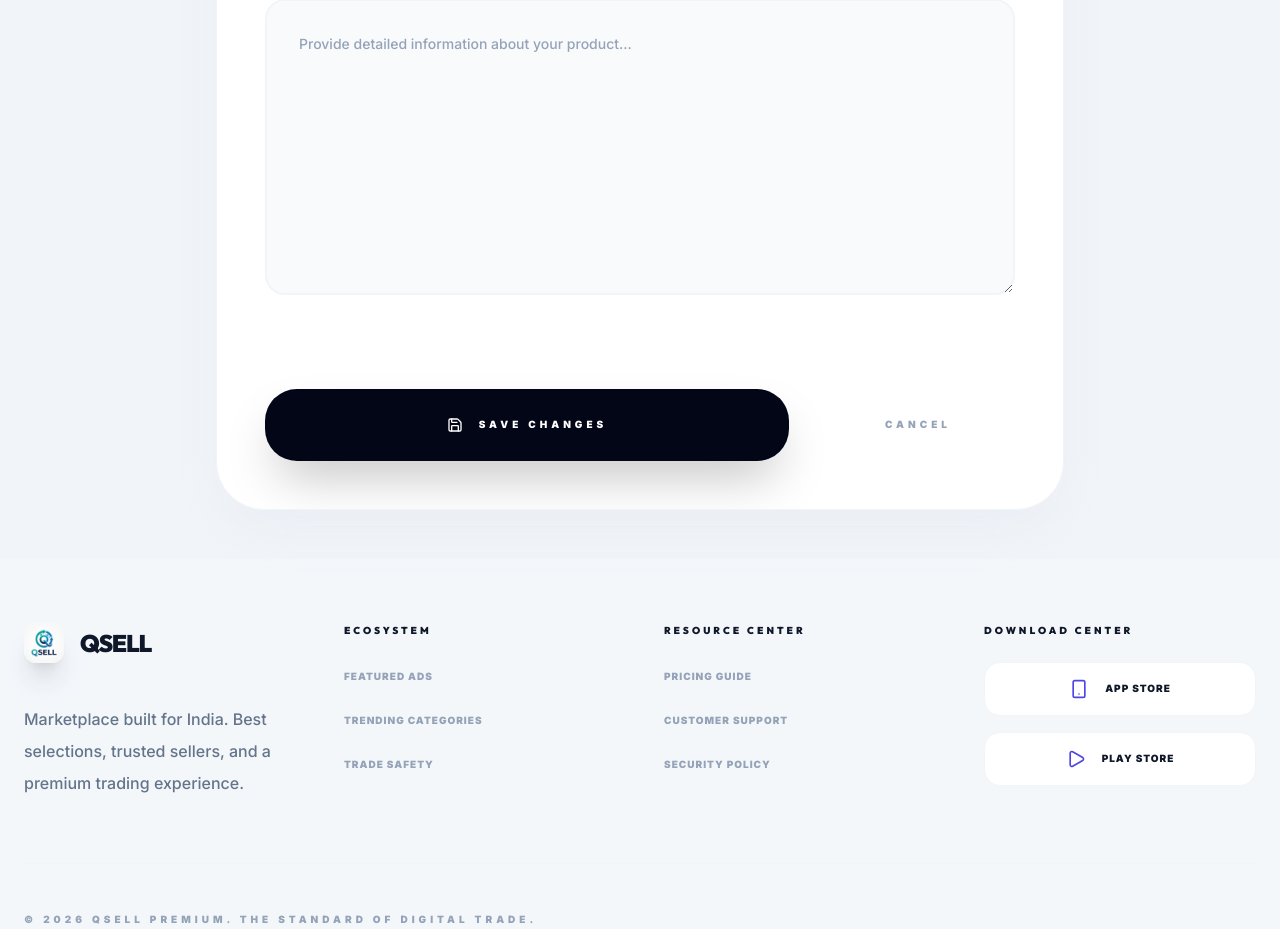
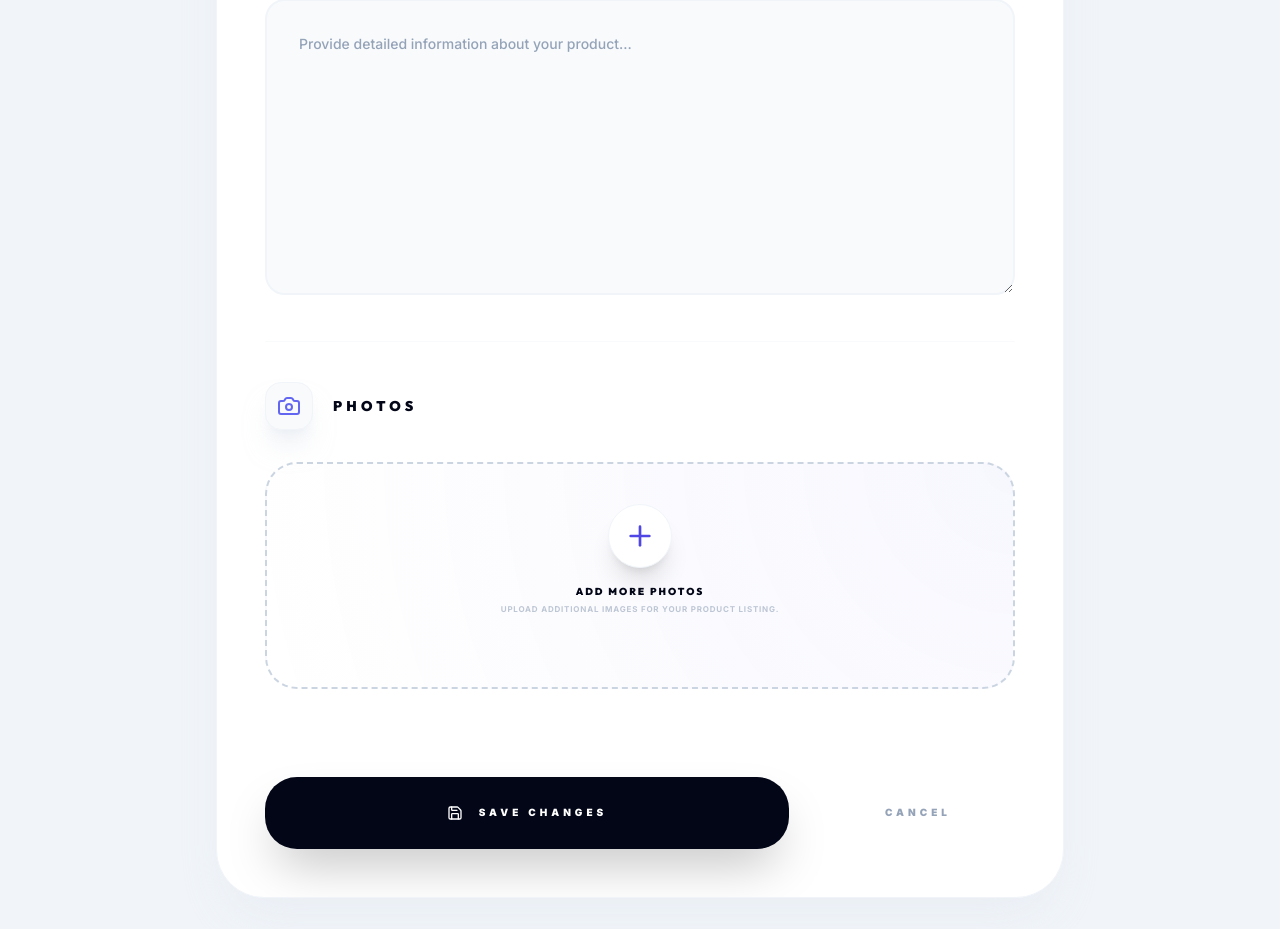
Before and after one commit to anuttananugrah/QSell, a Django app: template product/templates/edit_product.html in a window 1280 px wide. Shown: the part 1883-2812 px from the top of the page. Run offline with Django 5.2, Linux system fonts and the light colour scheme; the template is opened without the code that fills it: values that come from a table or form of the project are taken from there, others are empty; parts of the project's set-up code (start-up, migrations or seed data) failed here and were passed over; some libraries are stand-ins or nearby versions.

Commit message:
image field

```diff
--- a/product/templates/edit_product.html
+++ b/product/templates/edit_product.html
@@ -37,6 +37,17 @@
     select option {
         background-color: #ffffff;
         color: #0f172a;
+    }
+    .media-staged-zone {
+        border: 2px dashed #cbd5e1;
+        border-radius: 32px;
+        transition: all 0.4s ease;
+        background: radial-gradient(circle at top right, rgba(99, 102, 241, 0.05), transparent);
+    }
+    .media-staged-zone:hover {
+        border-color: #6366f1;
+        background: #f8fafc;
+        box-shadow: 0 30px 60px -15px rgba(99, 102, 241, 0.15);
     }
 </style>
 {% endblock %}
@@ -233,6 +244,32 @@
                 </div>
             </div>
 
+            <hr class="border-slate-50">
+
+            <!-- Media Visual Assets Row -->
+            <div class="space-y-8">
+                <div class="flex items-center gap-5">
+                    <div class="h-12 w-12 registry-icon-box rounded-2xl flex items-center justify-center shadow-xl shadow-slate-200/50">
+                        <i data-lucide="camera" class="w-6 h-6"></i>
+                    </div>
+                    <h3 class="text-sm font-black text-slate-950 font-outfit uppercase tracking-[0.3em]">Photos</h3>
+                </div>
+
+                <div class="relative group">
+                    <input type="file" name="images" id="media_upload" multiple class="absolute inset-0 w-full h-full opacity-0 cursor-pointer z-20">
+                    <div class="media-staged-zone p-10 flex flex-col items-center justify-center text-center space-y-4 group-hover:bg-slate-50/50 transition-all duration-700">
+                        <div class="h-16 w-16 bg-white border border-slate-100 rounded-[2rem] flex items-center justify-center text-indigo-600 shadow-xl group-hover:scale-110 transition-all duration-500">
+                            <i data-lucide="plus" class="w-8 h-8"></i>
+                        </div>
+                        <div class="space-y-1">
+                            <h4 class="font-black text-slate-950 font-outfit uppercase tracking-[0.2em] text-[10px]">Add More Photos</h4>
+                            <p class="text-[8px] text-slate-400 font-bold uppercase tracking-widest opacity-60">Upload additional images for your product listing.</p>
+                        </div>
+                        <div id="preview-container" class="flex flex-wrap items-center justify-center gap-4 pt-4"></div>
+                    </div>
+                </div>
+            </div>
+
             <!-- Update Trigger -->
             <div class="pt-12 flex flex-col sm:flex-row items-center gap-8">
                 <button type="submit" class="w-full sm:flex-1 bg-slate-950 hover:bg-indigo-600 text-white py-7 rounded-[2rem] font-black text-[10px] uppercase tracking-[0.4em] flex items-center justify-center gap-4 transition-all shadow-2xl active:scale-95 group">
@@ -247,6 +284,29 @@
 <!-- Registry Middleware Scripts -->
 <script>
     lucide.createIcons();
+
+    // Media Preview Logic
+    const fileInput = document.getElementById('media_upload');
+    const previewContainer = document.getElementById('preview-container');
+
+    if (fileInput) {
+        fileInput.addEventListener('change', () => {
+            previewContainer.innerHTML = '';
+            if (fileInput.files.length > 0) {
+                for (let i = 0; i < fileInput.files.length; i++) {
+                    const file = fileInput.files[i];
+                    const reader = new FileReader();
+                    reader.onload = (e) => {
+                        const div = document.createElement('div');
+                        div.className = 'h-16 w-16 rounded-2xl border border-slate-200 bg-white overflow-hidden shadow-lg animate-in zoom-in-75 duration-500';
+                        div.innerHTML = `<img src="${e.target.result}" class="w-full h-full object-cover">`;
+                        previewContainer.appendChild(div);
+                    };
+                    reader.readAsDataURL(file);
+                }
+            }
+        });
+    }
 
     // Utilization Logic
     const categorySelect = document.getElementById('id_category');
--- a/product/views.py
+++ b/product/views.py
@@ -59,6 +59,11 @@ class EditProductView(LoginRequiredMixin, View):
         form = ProductForm(request.POST, request.FILES, instance=product)
         if form.is_valid():
             form.save()
+
+            images = request.FILES.getlist('images')
+            for image in images:
+                ProductImage.objects.create(product=product, image=image)
+
             messages.success(request, "Product updated successfully.")
             return redirect("my_ads")
         return render(request, "edit_product.html", {'form': form, 'product': product})
```
Also changed, not shown: product/templates/add_product.html (+8 -7 lines).
